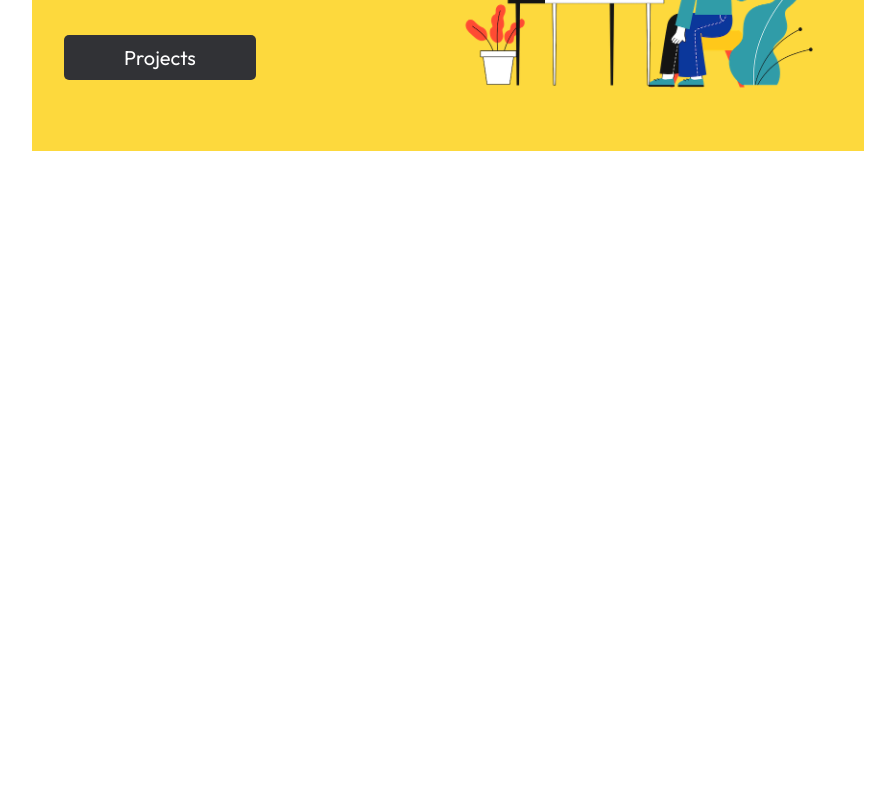
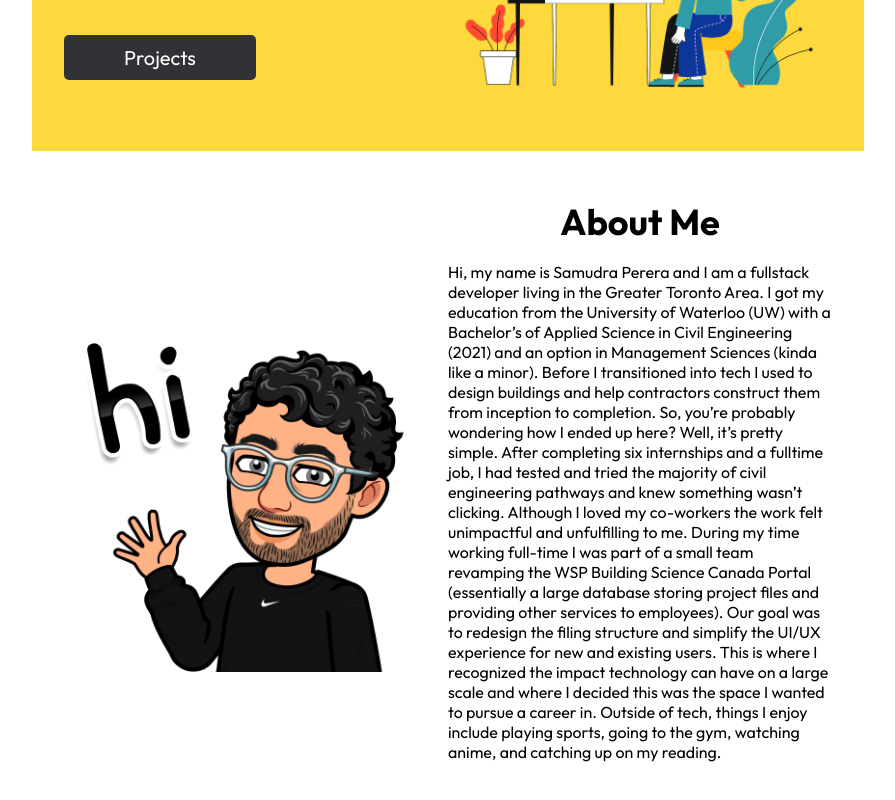
Before and after one commit to samudra-perera/React-Portfolio-Site, a React (Create React App) app in the folder portfolio-site/: page / in a window 1280 px wide. Shown: the part 302-1102 px from the top of the page, without its empty margins (192-1087 px from the left). Before the commit the page ends 800 px from the top, so only its background shows below. Built offline with nearby package versions, Linux system fonts and the light colour scheme.

Commit message:
Added about-me, some styling to about-me

```diff
--- a/portfolio-site/src/App.jsx
+++ b/portfolio-site/src/App.jsx
@@ -1,11 +1,13 @@
 import Nav from "./components/nav/nav";
 import Landing from './components/landing/landing';
+import AboutMe from "./components/about-me/about-me";
 
 function App() {
   return (
       <div>
         <Nav />
         <Landing />
+        <AboutMe />
       </div>
   );
 }
--- /dev/null
+++ b/portfolio-site/src/components/about-me/about-me.css
@@ -0,0 +1,30 @@
+.aboutMe-container {
+    background-color: #fff;
+    width: 60vw;
+    margin: 0 auto;
+    display: flex;
+    padding: 3em 2em;
+}
+
+.aboutMe-left {
+    flex: 1;
+    display: flex;
+    justify-content: center;
+    align-items: center;
+    overflow: hidden;
+}
+
+h1.aboutMe-header {
+    text-align: center;
+    margin-bottom: .5em;
+    font-size: 2.25em;
+}
+
+img.samudraBitmoji {
+    min-width: 100%;
+    flex-shrink: 1;
+}
+
+.aboutMe-right {
+    flex: 1;
+}
--- /dev/null
+++ b/portfolio-site/src/components/about-me/about-me.jsx
@@ -0,0 +1,25 @@
+import React from 'react'
+import './about-me.css'
+import Hi from '../../img/hi.png'
+
+const AboutMe = () => {
+    return(
+        <div className='aboutMe-container'>
+            <div className='aboutMe-left'>
+                <img src={Hi} alt='samudra-bitmoji face' className='samudraBitmoji'/>
+            </div>
+            <div className='aboutMe-right'>
+                <h1 className='aboutMe-header'>About Me</h1>
+                <p>
+                Hi, my name is Samudra Perera and I am a fullstack developer living in the Greater Toronto Area. I got my education from the University of Waterloo (UW) with a Bachelor’s of Applied Science in Civil Engineering (2021) and an option in Management Sciences (kinda like a minor). Before I transitioned into tech I used to design buildings and help contractors construct them from inception to completion.
+
+                So, you’re probably wondering how I ended up here? Well, it’s pretty simple. After completing six internships and a fulltime job, I had tested and tried the majority of civil engineering pathways and knew something wasn’t clicking. Although I loved my co-workers the work felt unimpactful and unfulfilling to me. During my time working full-time I was part of a small team revamping the WSP Building Science Canada Portal (essentially a large database storing project files and providing other services to employees). Our goal was to redesign the filing structure and simplify the UI/UX experience for new and existing users. This is where I recognized the impact technology can have on a large scale and where I decided this was the space I wanted to pursue a career in.
+
+                Outside of tech, things I enjoy include playing sports, going to the gym, watching anime, and catching up on my reading.</p>
+            </div>
+
+        </div>
+    )
+}
+
+export default AboutMe
--- a/portfolio-site/src/components/landing/landing.jsx
+++ b/portfolio-site/src/components/landing/landing.jsx
@@ -1,4 +1,4 @@
-import React, {useEffect} from "react";
+import React from "react";
 import './landing.css'
 import landing from '../../img/landing.png'
 import { useTypewriter, Cursor } from 'react-simple-typewriter';
@@ -21,7 +21,7 @@ const Landing = () => {
                 </div>
             </div>
             <div className="landing-container-right">
-                <img src={landing} alt='Person '/>
+                <img src={landing} alt='Person doing work'/>
             </div>
         </div>
     )
--- a/portfolio-site/src/components/nav/nav.css
+++ b/portfolio-site/src/components/nav/nav.css
@@ -17,7 +17,7 @@
     align-items: center;
 }
 
-img {
+img.logoTitile {
     width: 4em;
     height: 4em;
 }
```
Also changed, not shown: portfolio-site/src/img/hi.png (added).
